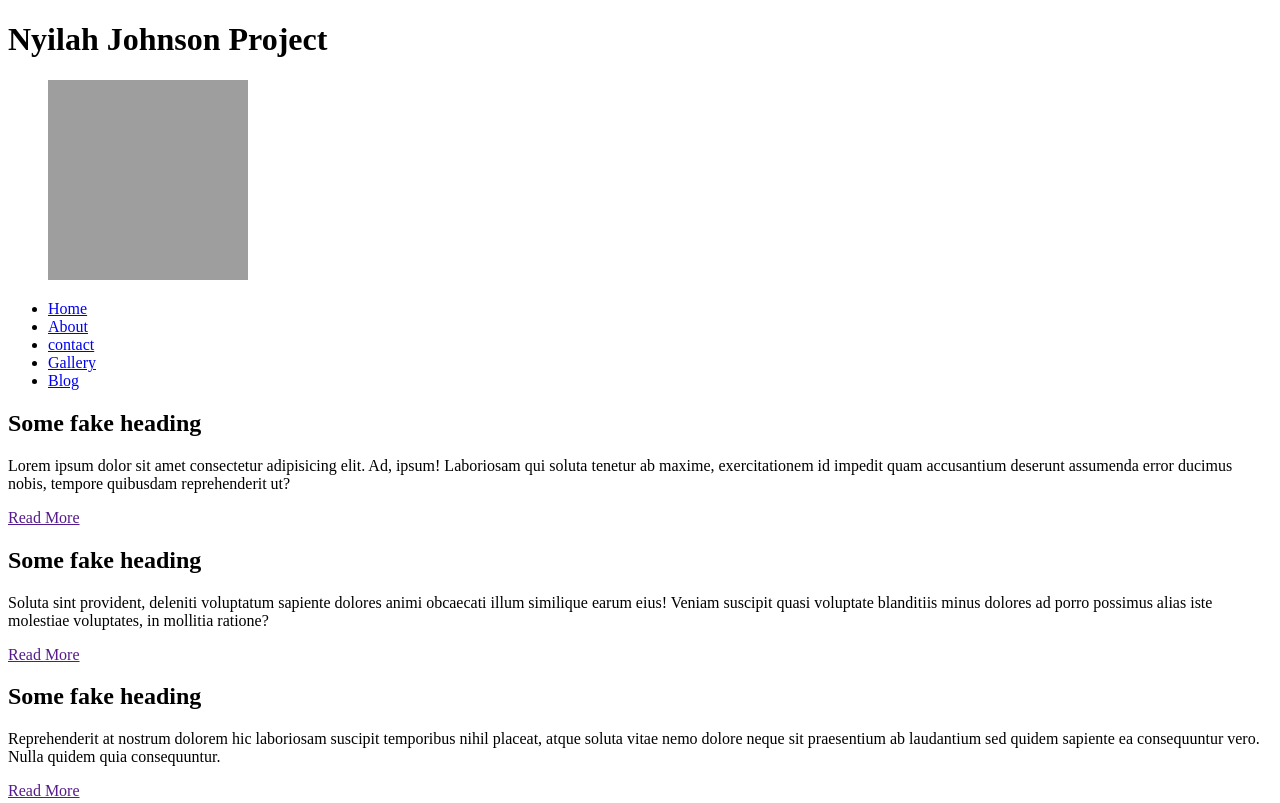
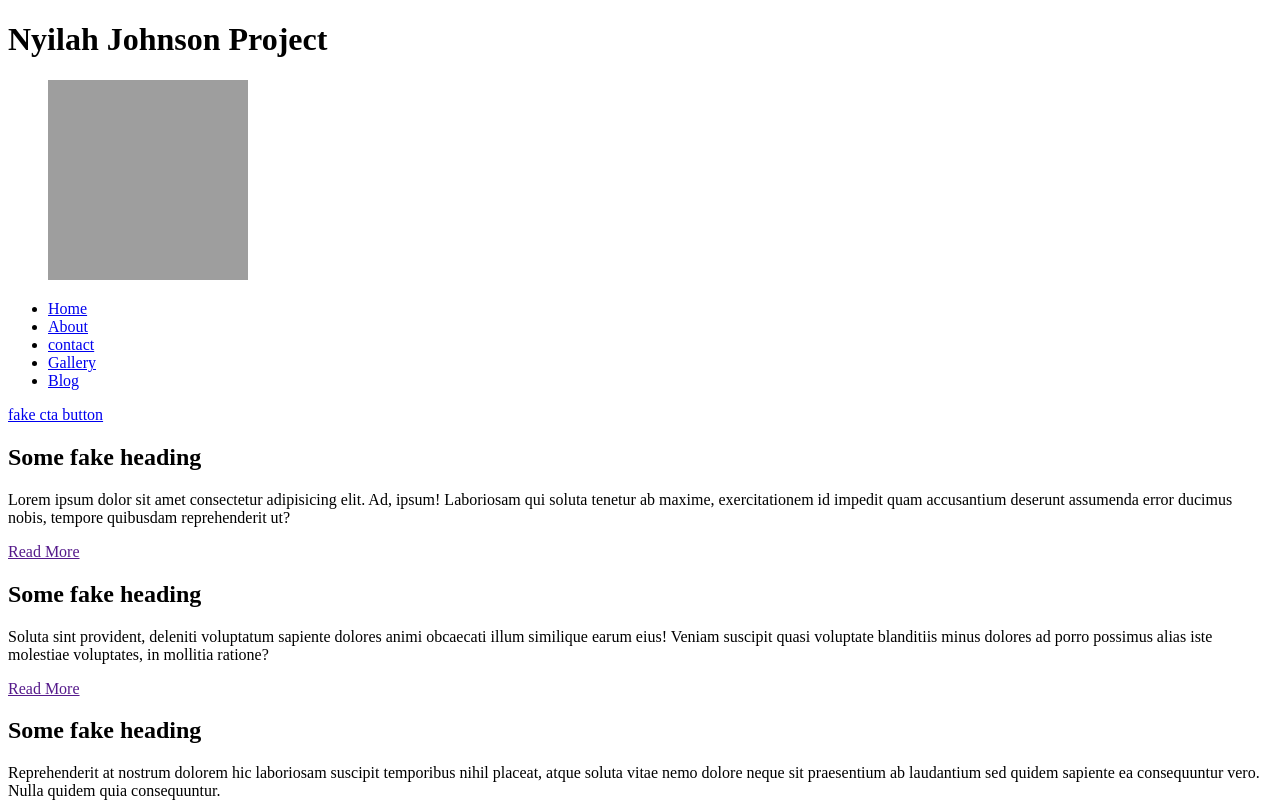
Before and after one commit to Nyilah/Nyilah-Johnson, a website: page index.html in a window 1280 px wide. Shown: the top 803 px of the page. Drawn offline with Linux system fonts and the light colour scheme; grey boxes are pictures that could not be loaded.

Commit message:
add fake cta button

```diff
--- a/index.html
+++ b/index.html
@@ -27,6 +27,9 @@
       </ul>
     </nav>
     <main>
+      <div>
+      <a href="#">fake cta button</a>
+      </div>
       <section>
         <h2>Some fake heading</h2>
         <p>
```
